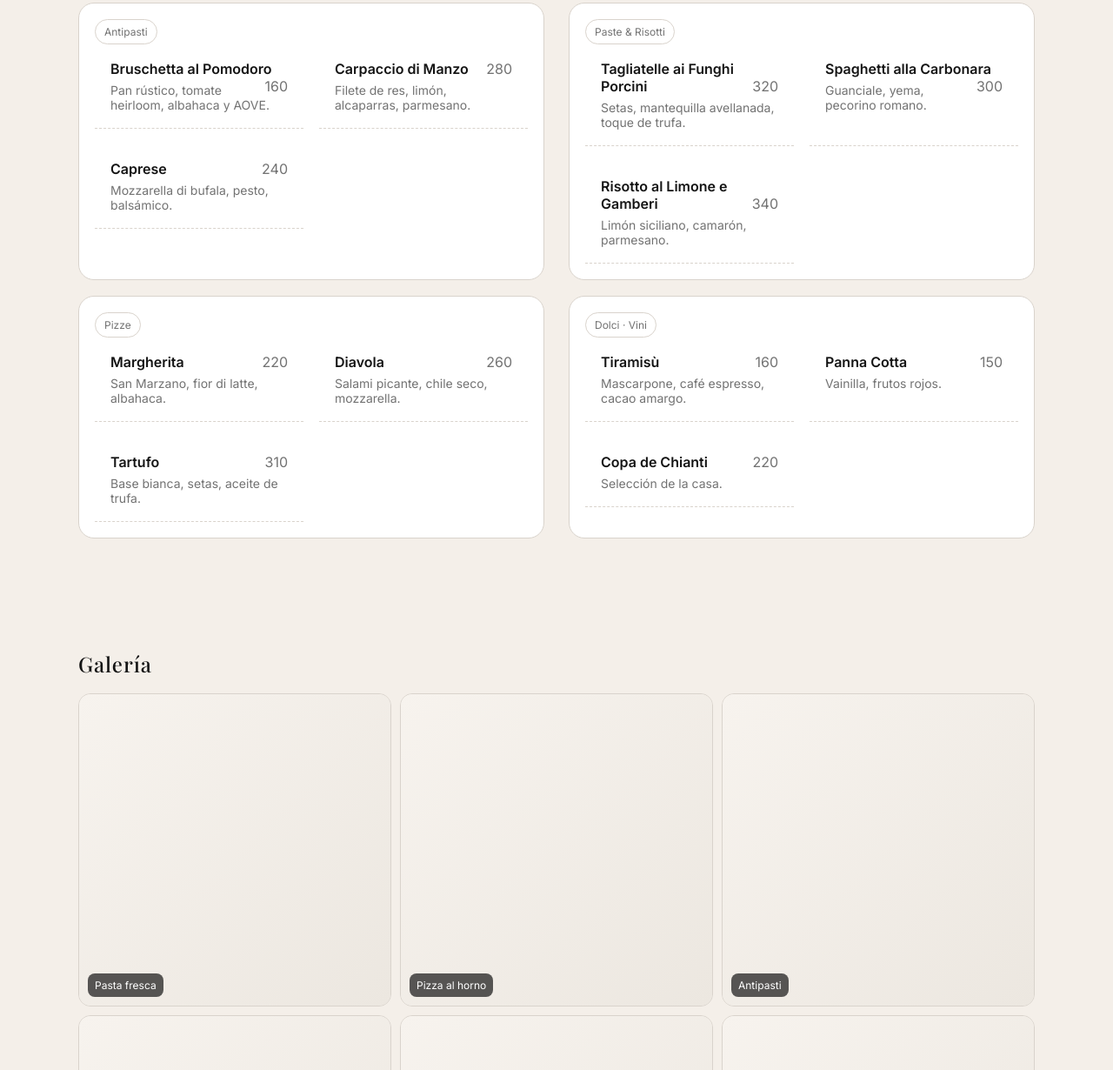
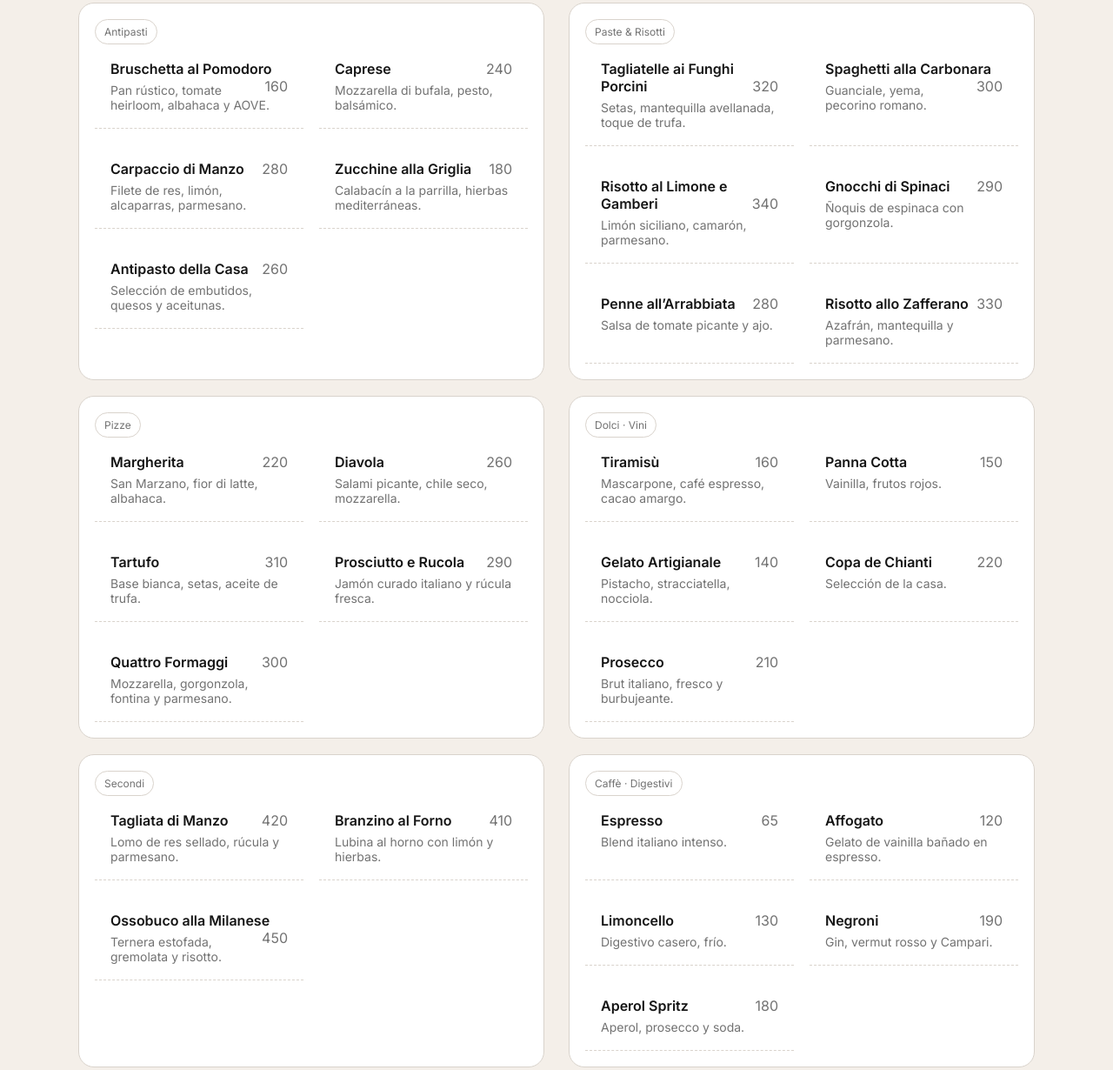
Before and after one commit to Porselia/porselia-piosy-prime, a plain HTML site: page index.html in a window 1280 px wide. Shown: the part 989-2219 px from the top of the page at 87% size. Drawn offline with nearby package versions, Linux system fonts and the light colour scheme.

Commit message:
Update index.html

```diff
--- a/index.html
+++ b/index.html
@@ -8,7 +8,7 @@
   <meta property="og:title" content="Porselia Piosy Prime" />
   <meta property="og:description" content="Cocina italiana de autor en un espacio íntimo en Roma Norte." />
   <meta property="og:type" content="website" />
-  <meta property="og:image" content="https://www.instagram.com/porselia.piosy/" />
+  <meta property="og:image" content="assets/logo.png" />
   <meta name="theme-color" content="#f4efe9" />
   <link rel="preconnect" href="https://fonts.googleapis.com">
   <link rel="preconnect" href="https://fonts.gstatic.com" crossorigin>
@@ -82,7 +82,7 @@
 <body>
   <header>
     <div class="container nav">
-      <div class="brand"><img class="logo" src="https://www.instagram.com/porselia.piosy/" alt="Porselia Piosy Prime" /></div>
+      <div class="brand"><img class="logo" src="assets/logo.png" alt="Porselia Piosy Prime" /></div>
       <nav>
         <a href="#menu">Menú</a>
         <a href="#galeria">Galería</a>
@@ -132,8 +132,10 @@
             <div class="pill">Antipasti</div>
             <div class="menu">
               <div class="item"><span class="name">Bruschetta al Pomodoro</span> <span class="price">160</span><div class="desc">Pan rústico, tomate heirloom, albahaca y AOVE.</div></div>
+              <div class="item"><span class="name">Caprese</span> <span class="price">240</span><div class="desc">Mozzarella di bufala, pesto, balsámico.</div></div>
               <div class="item"><span class="name">Carpaccio di Manzo</span> <span class="price">280</span><div class="desc">Filete de res, limón, alcaparras, parmesano.</div></div>
-              <div class="item"><span class="name">Caprese</span> <span class="price">240</span><div class="desc">Mozzarella di bufala, pesto, balsámico.</div></div>
+              <div class="item"><span class="name">Zucchine alla Griglia</span> <span class="price">180</span><div class="desc">Calabacín a la parrilla, hierbas mediterráneas.</div></div>
+              <div class="item"><span class="name">Antipasto della Casa</span> <span class="price">260</span><div class="desc">Selección de embutidos, quesos y aceitunas.</div></div>
             </div>
           </div>
           <div class="card" style="padding:18px">
@@ -142,6 +144,9 @@
               <div class="item"><span class="name">Tagliatelle ai Funghi Porcini</span> <span class="price">320</span><div class="desc">Setas, mantequilla avellanada, toque de trufa.</div></div>
               <div class="item"><span class="name">Spaghetti alla Carbonara</span> <span class="price">300</span><div class="desc">Guanciale, yema, pecorino romano.</div></div>
               <div class="item"><span class="name">Risotto al Limone e Gamberi</span> <span class="price">340</span><div class="desc">Limón siciliano, camarón, parmesano.</div></div>
+              <div class="item"><span class="name">Gnocchi di Spinaci</span> <span class="price">290</span><div class="desc">Ñoquis de espinaca con gorgonzola.</div></div>
+              <div class="item"><span class="name">Penne all’Arrabbiata</span> <span class="price">280</span><div class="desc">Salsa de tomate picante y ajo.</div></div>
+              <div class="item"><span class="name">Risotto allo Zafferano</span> <span class="price">330</span><div class="desc">Azafrán, mantequilla y parmesano.</div></div>
             </div>
           </div>
         </div>
@@ -153,6 +158,8 @@
               <div class="item"><span class="name">Margherita</span> <span class="price">220</span><div class="desc">San Marzano, fior di latte, albahaca.</div></div>
               <div class="item"><span class="name">Diavola</span> <span class="price">260</span><div class="desc">Salami picante, chile seco, mozzarella.</div></div>
               <div class="item"><span class="name">Tartufo</span> <span class="price">310</span><div class="desc">Base bianca, setas, aceite de trufa.</div></div>
+              <div class="item"><span class="name">Prosciutto e Rucola</span> <span class="price">290</span><div class="desc">Jamón curado italiano y rúcula fresca.</div></div>
+              <div class="item"><span class="name">Quattro Formaggi</span> <span class="price">300</span><div class="desc">Mozzarella, gorgonzola, fontina y parmesano.</div></div>
             </div>
           </div>
           <div class="card" style="padding:18px">
@@ -160,7 +167,30 @@
             <div class="menu">
               <div class="item"><span class="name">Tiramisù</span> <span class="price">160</span><div class="desc">Mascarpone, café espresso, cacao amargo.</div></div>
               <div class="item"><span class="name">Panna Cotta</span> <span class="price">150</span><div class="desc">Vainilla, frutos rojos.</div></div>
+              <div class="item"><span class="name">Gelato Artigianale</span> <span class="price">140</span><div class="desc">Pistacho, stracciatella, nocciola.</div></div>
               <div class="item"><span class="name">Copa de Chianti</span> <span class="price">220</span><div class="desc">Selección de la casa.</div></div>
+              <div class="item"><span class="name">Prosecco</span> <span class="price">210</span><div class="desc">Brut italiano, fresco y burbujeante.</div></div>
+            </div>
+          </div>
+        </div>
+
+        <div class="split" style="margin-top:18px">
+          <div class="card" style="padding:18px">
+            <div class="pill">Secondi</div>
+            <div class="menu">
+              <div class="item"><span class="name">Tagliata di Manzo</span> <span class="price">420</span><div class="desc">Lomo de res sellado, rúcula y parmesano.</div></div>
+              <div class="item"><span class="name">Branzino al Forno</span> <span class="price">410</span><div class="desc">Lubina al horno con limón y hierbas.</div></div>
+              <div class="item"><span class="name">Ossobuco alla Milanese</span> <span class="price">450</span><div class="desc">Ternera estofada, gremolata y risotto.</div></div>
+            </div>
+          </div>
+          <div class="card" style="padding:18px">
+            <div class="pill">Caffè · Digestivi</div>
+            <div class="menu">
+              <div class="item"><span class="name">Espresso</span> <span class="price">65</span><div class="desc">Blend italiano intenso.</div></div>
+              <div class="item"><span class="name">Affogato</span> <span class="price">120</span><div class="desc">Gelato de vainilla bañado en espresso.</div></div>
+              <div class="item"><span class="name">Limoncello</span> <span class="price">130</span><div class="desc">Digestivo casero, frío.</div></div>
+              <div class="item"><span class="name">Negroni</span> <span class="price">190</span><div class="desc">Gin, vermut rosso y Campari.</div></div>
+              <div class="item"><span class="name">Aperol Spritz</span> <span class="price">180</span><div class="desc">Aperol, prosecco y soda.</div></div>
             </div>
           </div>
         </div>
```
